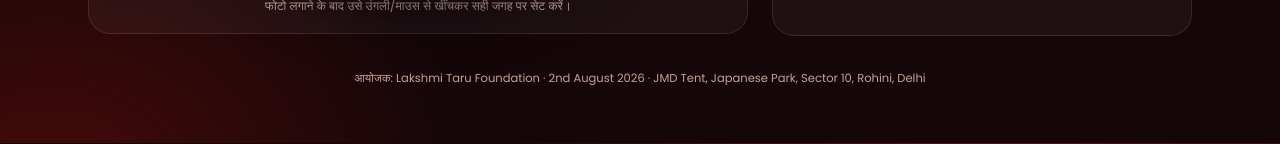
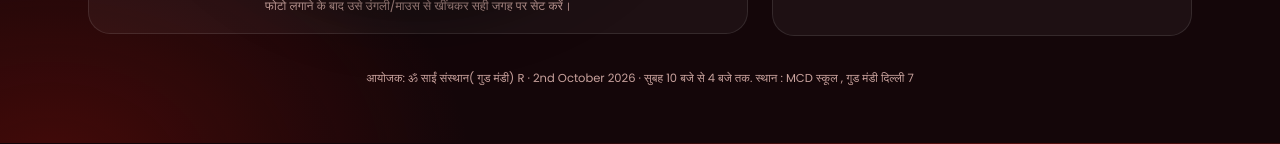
Before and after one commit to mandalanil23/blood-donation, a plain HTML site: page index.html in a window 1280 px wide. Shown: the part 657-801 px from the top of the page. Drawn offline with Linux system fonts and the light colour scheme.

Commit message:
Update index.html

```diff
--- a/index.html
+++ b/index.html
@@ -215,7 +215,7 @@
   </div>
 
   <footer>
-    आयोजक: Lakshmi Taru Foundation · 2nd August 2026 · JMD Tent, Japanese Park, Sector 10, Rohini, Delhi
+    आयोजक: ॐ साईं संस्थान( गुड मंडी) R · 2nd October 2026 · सुबह 10 बजे से 4 बजे तक. स्थान :  MCD स्कूल , गुड मंडी दिल्ली 7
   </footer>
 </div>
 
```
